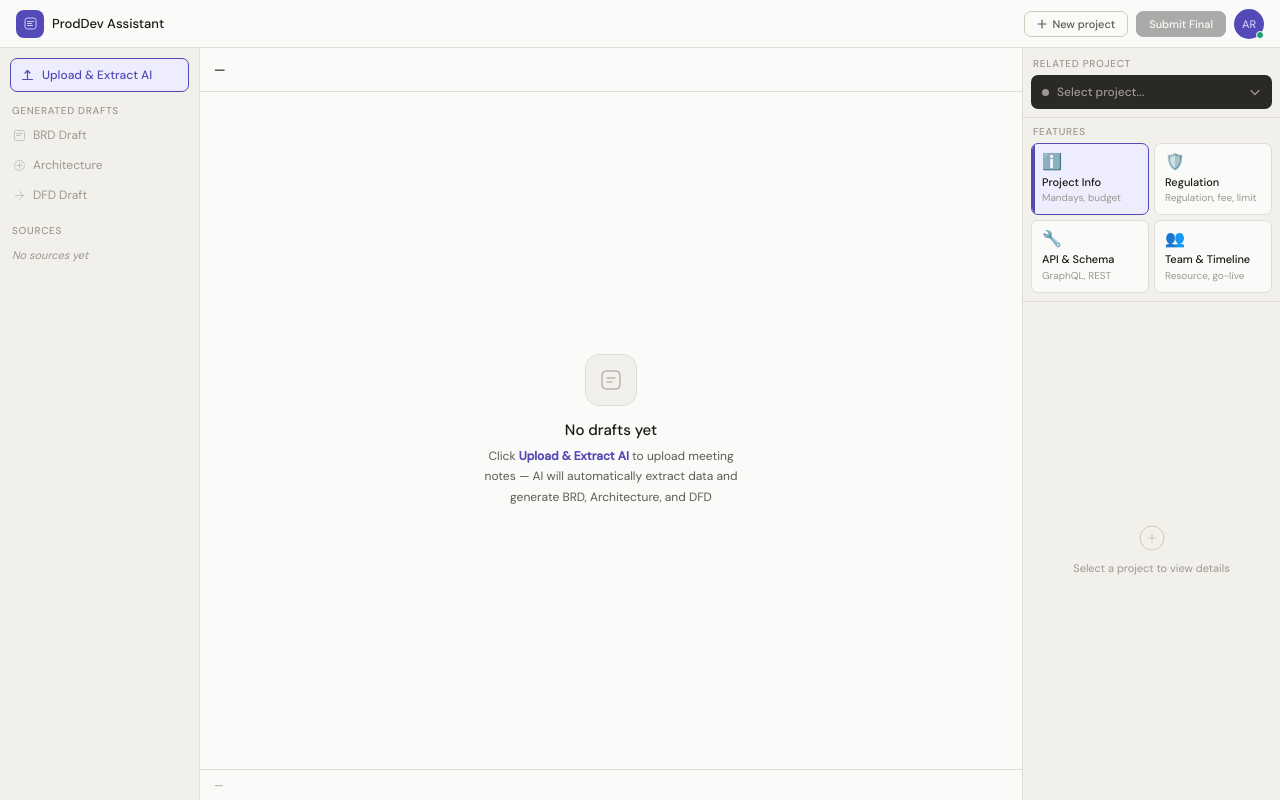
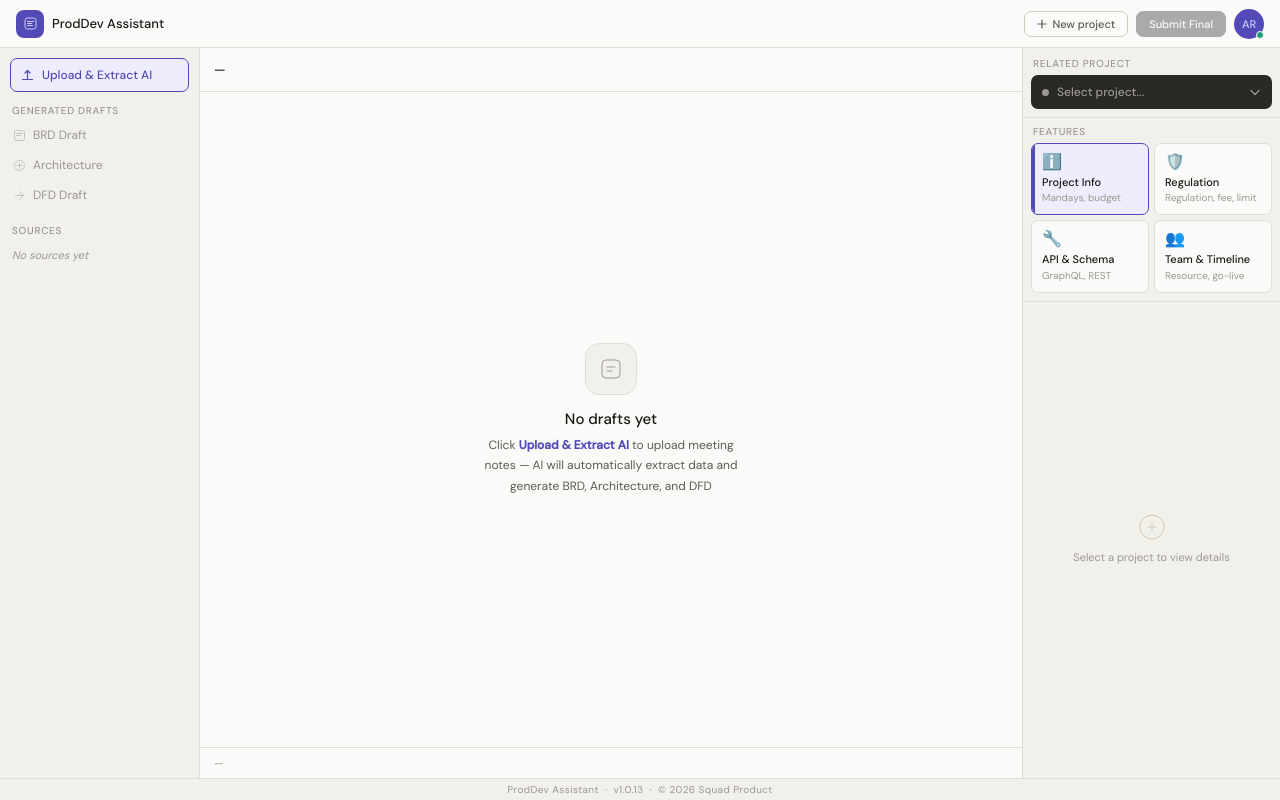
Before and after one commit to aryacgs/product-assistant, a website: page public/index.html in a window 1280 px wide. Drawn offline with Linux system fonts and the light colour scheme; no server answers.

Commit message:
Update index.html

```diff
--- a/public/index.html
+++ b/public/index.html
@@ -40,7 +40,7 @@ body{background:var(--bg3);display:flex;flex-direction:column}
 .load-line.on{display:block}
 
 /* LAYOUT */
-.layout{display:grid;grid-template-columns:200px 1fr 258px;flex:1;overflow:hidden;min-height:0}
+.layout{display:grid;grid-template-columns:200px 1fr 258px;flex:1;overflow:hidden;min-height:0;margin-bottom:22px}
 
 /* LEFT */
 .left{border-right:.5px solid var(--border);display:flex;flex-direction:column;background:var(--bg2)}
@@ -722,7 +722,7 @@ function startExtract(filename, text){
     [40,'Identifying project information...'],
     [60,'Extracting regulations and APIs...'],
     [75,'Compiling team data...'],
-    [85,'Saving to database...'],
+    [85,'Finding related projects...'],
   ];
   var si=0;
   var interval=setInterval(function(){
@@ -1179,5 +1179,8 @@ document.addEventListener('click',function(e){
 // ═══ INIT ═══════════════════════════════════════════
 loadData(false);
 </script>
+<div style="position:fixed;bottom:0;left:0;right:0;height:22px;background:var(--bg2);border-top:0.5px solid var(--border);display:flex;align-items:center;justify-content:center;z-index:5;pointer-events:none">
+  <span style="font-size:10px;color:var(--text3);font-family:var(--font);letter-spacing:.04em">ProdDev Assistant &nbsp;·&nbsp; v1.0.13 &nbsp;·&nbsp; © 2026 Squad Product</span>
+</div>
 </body>
 </html>
```
